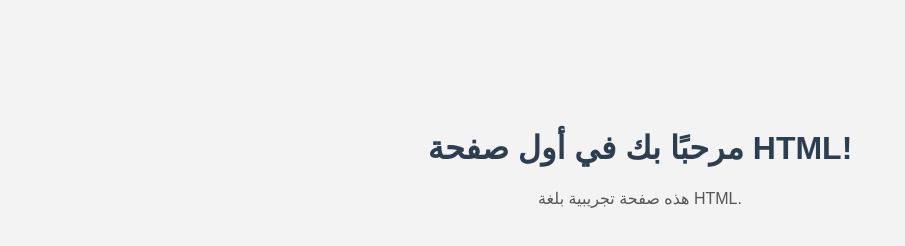
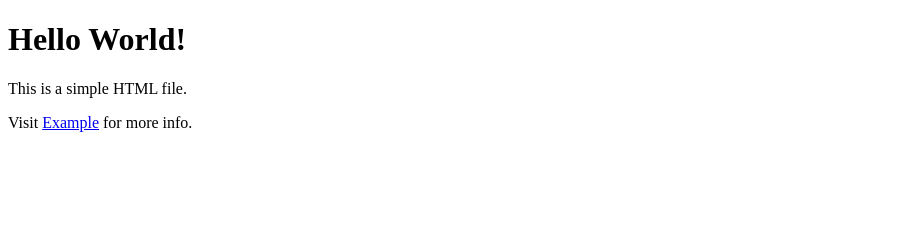
Before and after one commit to ahmed-majid-m/app, a plain HTML site: page index.html in a window 1280 px wide. Shown: the whole page, without its empty margins (0-905 px from the left). Drawn offline with Linux system fonts and the light colour scheme.

Commit message:
Update index.html

```diff
--- a/index.html
+++ b/index.html
@@ -1,25 +1,12 @@
 <!DOCTYPE html>
-<html lang="ar">
+<html lang="en">
 <head>
   <meta charset="UTF-8">
-  <title>أول صفحة HTML</title>
-  <style>
-    body {
-      font-family: Arial, sans-serif;
-      background-color: #f3f3f3;
-      text-align: center;
-      padding-top: 100px;
-    }
-    h1 {
-      color: #2c3e50;
-    }
-    p {
-      color: #555;
-    }
-  </style>
+  <title>Hello</title>
 </head>
 <body>
-  <h1>مرحبًا بك في أول صفحة HTML!</h1>
-  <p>هذه صفحة تجريبية بلغة HTML.</p>
+  <h1>Hello World!</h1>
+  <p>This is a simple HTML file.</p>
+  <p>Visit <a href="https://www.example.com">Example</a> for more info.</p>
 </body>
 </html>
```
